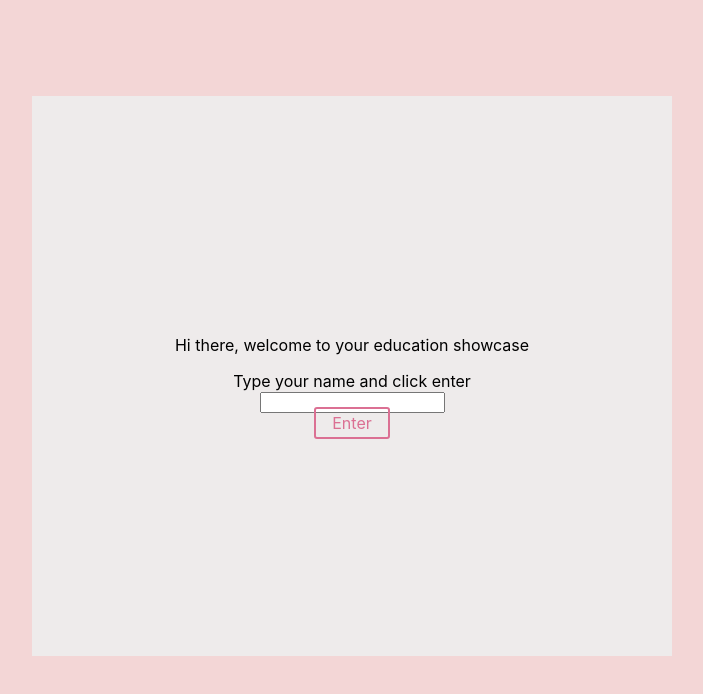
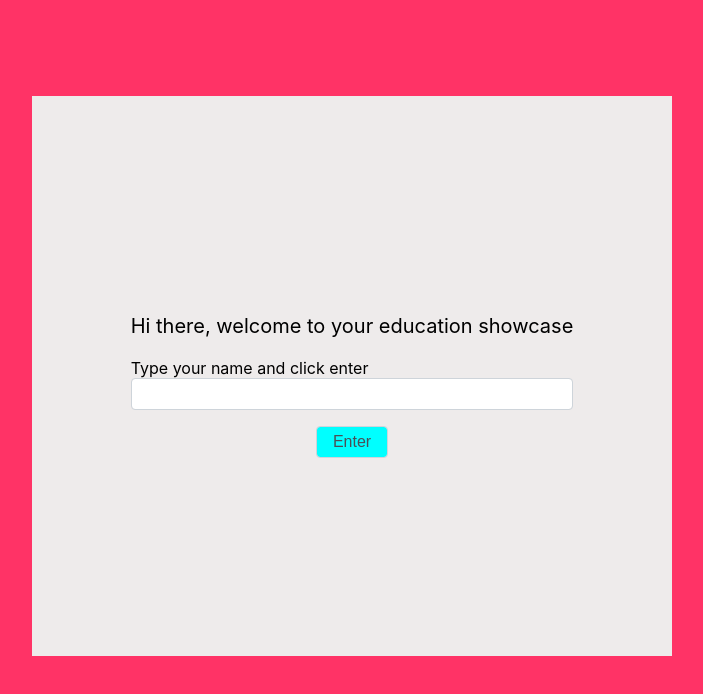
Before and after one commit to sebbss/showwcase-challenge, a React (Create React App) app: page / in a window 1280 px wide. Shown: the top 694 px of the page, without its empty margins (288-991 px from the left). Built offline with nearby package versions, Linux system fonts and the light colour scheme.

Commit message:
- fix errors on navigation - add some styles on components

```diff
--- a/src/App.css
+++ b/src/App.css
@@ -90,6 +90,7 @@
   width:8rem;
 }
 
-.school-label{
-  margin-bottom: 4px;
+.btn-enter{
+  display: inline-block;
+  background-color: aqua;
 }
--- a/src/Routes.js
+++ b/src/Routes.js
@@ -12,8 +12,8 @@
             <div>
                 <BrowserRouter>
                     <div>
-                        <Route exact path='/' component={HomePage}/>
-                        <Route path='/main' component={Main}/>
+                        <Route exact path='/' component={HomePage} name='home'/>
+                        <Route path='/main' component={Main} name='main'/>
                     </div>
                 </BrowserRouter>
             </div>
--- a/src/components/Button.js
+++ b/src/components/Button.js
@@ -1,11 +1,12 @@
 import styled,{css}  from 'styled-components'
 
 const Button = styled.a`
-background: transparent;
-border-radius: 3px;
+background:aqua;
+border-radius: 5px;
 border: 2px solid palevioletred;
-color: palevioletred;
+color: black;
 margin: 0 1em;
+
 padding: 0.25em 1em;
 &:hover{
     cursor:pointer
--- a/src/components/Homepage.js
+++ b/src/components/Homepage.js
@@ -69,10 +69,12 @@
   function closeModal() {
     setIsOpen(false);
   }
-  const name = sessionStorage.getItem("name");
+  const name = localStorage.getItem("name");
+
   const getData = JSON.parse(localStorage.getItem("data"));
 
   return (
+
     <div>
       <div className="add-education">
   <p>Welcome to {name||'anonymus user'}'s education page</p>
--- a/src/components/Index.js
+++ b/src/components/Index.js
@@ -1,36 +1,52 @@
 import React, { useState } from "react";
 import styled from "styled-components";
-import Button from './Button'
+import { useHistory } from 'react-router-dom';
 
-const Welcome = styled.div`
+
+const Heading = styled.p`
+font-size:20px;
+font-weight:400px;`
+
+
+const Wrapper = styled.div`
+text-align:left;
 display:flex;
-flex-direction: column;`
+flex-direction: column;
+margin-bottom:1rem;
+justify-content: space-between;`
 
 function Index() {
+    let history = useHistory()
   const [name, setName] = useState("");
   return (
     <div className="container">
-      <Welcome>
-        <p>Hi there, welcome to your education showcase</p>
+      <div>
+        <Heading>Hi there, welcome to your education showcase</Heading>
 
         <form
-          onSubmit={(e) => {
+          onSubmit={async(e) => {
             e.preventDefault();
-            sessionStorage.setItem("user", name);
+
+            await localStorage.setItem("name", name);
+
+            history.push('/main')
           }}
         >
-          <label className="school-label">Type your name and click enter</label>
-          <br />
-
-          <input
+            <Wrapper>
+            <label >Type your name and click enter</label>
+            <input
             onChange={(e) => {
               setName(e.target.value);
             }}
+            className='school-form'
           />
-          <br />
-          <Button>Enter</Button>
+
+
+            </Wrapper>
+
+          <input type='submit' className="school-form btn-enter" value='Enter'/>
         </form>
-      </Welcome>
+      </div>
     </div>
   );
 }
--- a/src/index.css
+++ b/src/index.css
@@ -5,7 +5,7 @@
     sans-serif;
   -webkit-font-smoothing: antialiased;
   -moz-osx-font-smoothing: grayscale;
-  background-color: rgb(243, 214, 214);
+  background-color: #FF3366;
 }
 
 code {
```
